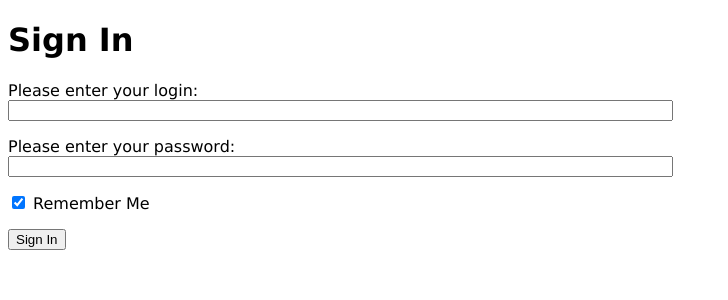
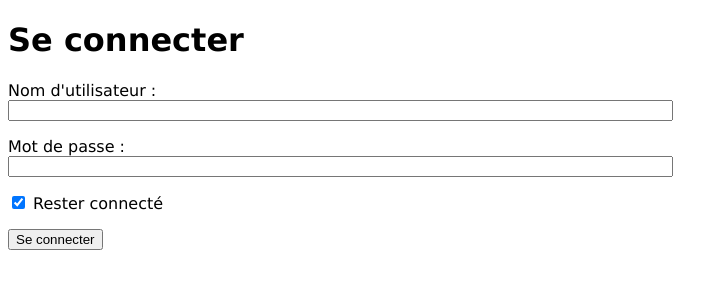
Before and after one commit to ClementNotin/lebonsite, a Flask app: page /login in a window 1280 px wide. Shown: the top 300 px of the page, without its empty margins (0-728 px from the left). Run offline with Flask 2, Linux system fonts and the light colour scheme; parts of the project's set-up code (start-up, migrations or seed data) failed here and were passed over.

Commit message:
Francisation

```diff
--- a/templates/appart.html
+++ b/templates/appart.html
@@ -152,10 +152,10 @@
     <form action="{{ url_for("comments_add") }}" method="post" id="commentForm">
         {{ form.hidden_tag() }}
         <p>
-            Type your comment:<br>
+            Votre commentaire :<br>
             {{ form.content(maxlength=5000, rows=10, cols=100) }}<br>
         </p>
 
-        <p><input type="submit" value="Submit"></p>
+        <p><input type="submit" value="Envoyer"></p>
     </form>
 {% endblock %}
--- a/templates/login.html
+++ b/templates/login.html
@@ -4,21 +4,21 @@
     {{ super() }}
 {% endblock %}
 {% block content %}
-    <h1>Sign In</h1>
+    <h1>Se connecter</h1>
     <form action="" method="post" name="login">
         {{ form.hidden_tag() }}
         <p>
-            Please enter your login:<br>
+            Nom d'utilisateur :<br>
             {{ form.login(size=80) }}<br>
         </p>
 
         <p>
-            Please enter your password:<br>
+            Mot de passe :<br>
             {{ form.password(size=80) }}<br>
         </p>
 
-        <p>{{ form.remember_me }} Remember Me</p>
+        <p>{{ form.remember_me }} Rester connecté</p>
 
-        <p><input type="submit" value="Sign In"></p>
+        <p><input type="submit" value="Se connecter"></p>
     </form>
 {% endblock %}
```
